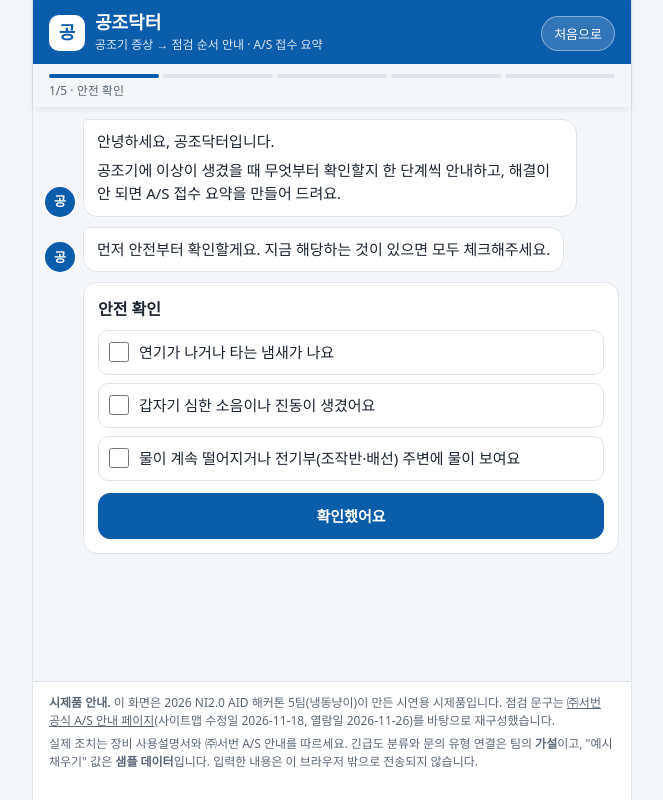
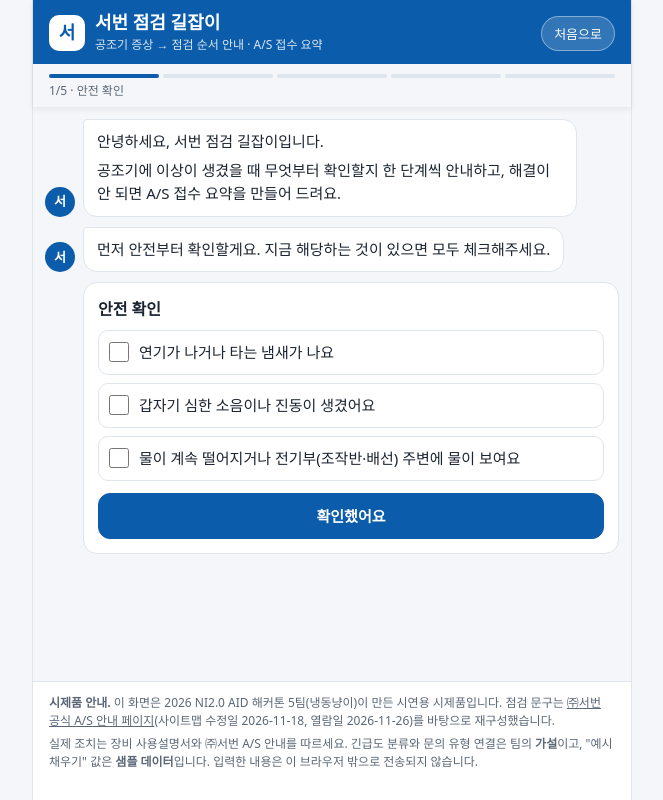
Before and after one commit to ahahs7911/ni2-hackathon-team05-jeon-hyeonjun, a plain HTML site: page index.html in a window 1280 px wide. Shown: the whole page, without its empty margins (308-971 px from the left). Drawn offline with Linux system fonts and the light colour scheme.

Commit message:
Rename: 공조닥터 → 서번 점검 길잡이

```diff
--- a/index.html
+++ b/index.html
@@ -3,9 +3,9 @@
 <head>
 <meta charset="UTF-8">
 <meta name="viewport" content="width=device-width, initial-scale=1, viewport-fit=cover">
-<meta name="description" content="공조닥터: 공조기 고장 증상을 고르면 점검 순서를 안내하고 A/S 접수 요약을 만들어 주는 시제품 (2026 NI2.0 AID 해커톤 5팀 냉동냥이)">
+<meta name="description" content="서번 점검 길잡이: 공조기 고장 증상을 고르면 점검 순서를 안내하고 A/S 접수 요약을 만들어 주는 시제품 (2026 NI2.0 AID 해커톤 5팀 냉동냥이)">
 <meta name="theme-color" content="#0b5cab">
-<title>공조닥터 · 공조기 증상 점검 안내</title>
+<title>서번 점검 길잡이 · 공조기 증상 점검 안내</title>
 <style>
   :root {
     --blue: #0b5cab;
@@ -149,9 +149,9 @@
 <div class="app">
   <div class="topbar">
   <header class="top">
-    <div class="logo" aria-hidden="true">공</div>
+    <div class="logo" aria-hidden="true">서</div>
     <div class="brand">
-      <h1>공조닥터</h1>
+      <h1>서번 점검 길잡이</h1>
       <p>공조기 증상 → 점검 순서 안내 · A/S 접수 요약</p>
     </div>
     <button class="restart" id="restartBtn" type="button" aria-label="처음부터 다시 시작">처음으로</button>
@@ -171,7 +171,7 @@
 
 <script>
 /* =========================================================
-   공조닥터 v0.1 · 서버/로그인 없이 동작하는 단일 파일 시제품
+   서번 점검 길잡이 v0.1 · 서버/로그인 없이 동작하는 단일 파일 시제품
    데이터 출처: https://www.seobun.co.kr/service/ (2026-11-18)
    ========================================================= */
 
@@ -501,7 +501,7 @@ function scrollDown() {
 }
 function bot(...paras) {
   const bubble = el('div', { class: 'bubble' }, paras.map(p => typeof p === 'string' ? el('p', { text: p }) : p));
-  chat.append(el('div', { class: 'msg bot' }, el('div', { class: 'avatar', 'aria-hidden': 'true', text: '공' }), bubble));
+  chat.append(el('div', { class: 'msg bot' }, el('div', { class: 'avatar', 'aria-hidden': 'true', text: '서' }), bubble));
   scrollDown();
 }
 function user(text) {
@@ -550,7 +550,7 @@ function start() {
   resetState();
   chat.innerHTML = '';
   setStage(0);
-  bot('안녕하세요, 공조닥터입니다.', '공조기에 이상이 생겼을 때 무엇부터 확인할지 한 단계씩 안내하고, 해결이 안 되면 A/S 접수 요약을 만들어 드려요.');
+  bot('안녕하세요, 서번 점검 길잡이입니다.', '공조기에 이상이 생겼을 때 무엇부터 확인할지 한 단계씩 안내하고, 해결이 안 되면 A/S 접수 요약을 만들어 드려요.');
   bot('먼저 안전부터 확인할게요. 지금 해당하는 것이 있으면 모두 체크해주세요.');
   const list = el('ul', { class: 'safety-list' }, SAFETY_ITEMS.map(s =>
     el('li', {}, el('label', {}, el('input', { type: 'checkbox', value: s.id }), el('span', { text: s.text })))
@@ -734,7 +734,7 @@ function buildSummary(isEmergency) {
     ? '해당 있음 - ' + state.safety.map(id => SAFETY_ITEMS.find(x => x.id === id).text).join(', ')
     : '연기·타는 냄새, 심한 소음·진동, 전기부 주변 누수 없음';
   const lines = [
-    '[A/S 접수 요약] 공조닥터 작성',
+    '[A/S 접수 요약] 서번 점검 길잡이 작성',
     `- 문의 유형: ${s.asType}`,
     `- 긴급도: ${isEmergency ? '긴급 (안전 이상)' : '일반 점검 요청'}`,
     `- 현장명: ${d.site || blank}`,
```
